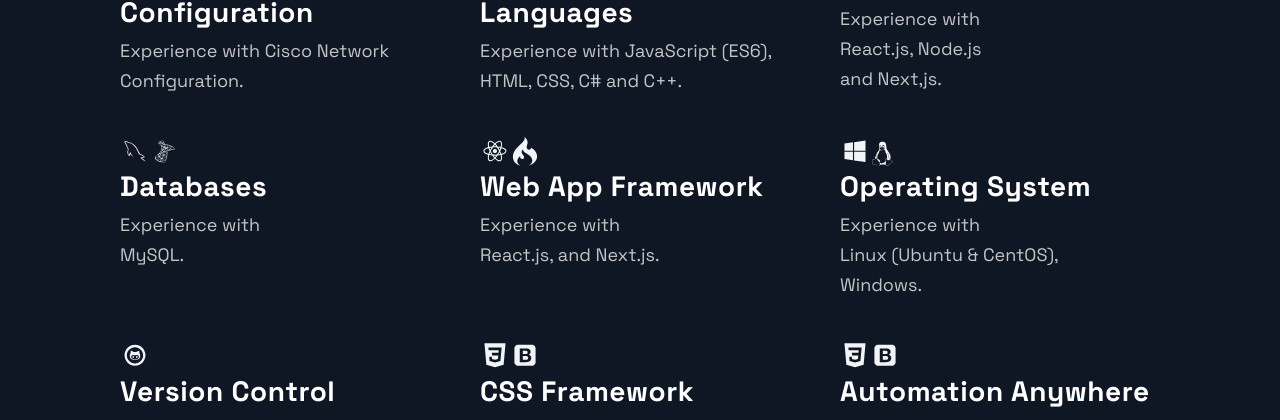
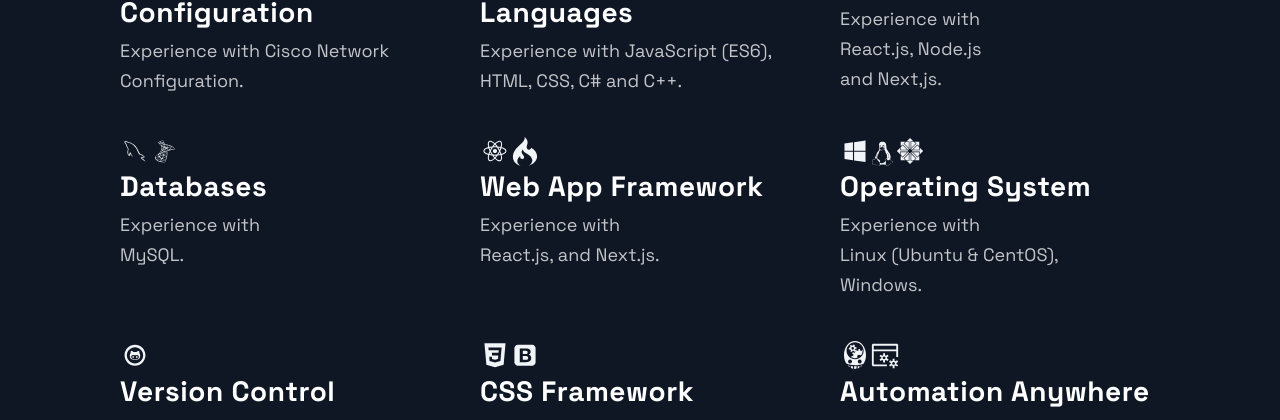
Before and after one commit to ilyshkmi/portfolio, a Next.js app: page / in a window 1280 px wide. Shown: the part 2139-2559 px from the top of the page. Built offline with nearby package versions, Linux system fonts and the light colour scheme.

Commit message:
Update Technologies.js
update new logo on technologies

```diff
--- a/src/components/Technologies/Technologies.js
+++ b/src/components/Technologies/Technologies.js
@@ -23,8 +23,13 @@
   DiWindows,
   DiZend,
 } from "react-icons/di";
+import {FaCentos} from "react-icons/fa"
 import { SiCisco } from "react-icons/si";
-import { GiServerRack } from "react-icons/gi";
+import { VscServerProcess } from "react-icons/vsc";
+import {
+  GiServerRack,
+  GiArtificialIntelligence,
+} from "react-icons/gi";
 import {
   Section,
   SectionDivider,
@@ -118,6 +123,7 @@
         <picture>
           <DiWindows size="3rem" />
           <DiLinux size="2.5rem" />
+          <FaCentos size="3rem" />
         </picture>
         <ListContainer>
           <ListTitle>Operating System</ListTitle>
@@ -153,13 +159,13 @@
       </ListItem>
       <ListItem>
         <picture>
-          <DiCss3 size="3rem" />
-          <DiBootstrap size="3rem" />
+          <GiArtificialIntelligence size="3rem" />
+          <VscServerProcess size="3rem" />
         </picture>
         <ListContainer>
           <ListTitle>Automation Anywhere</ListTitle>
           <ListParagraph>
-            Experience with Automation Anywhere<br />
+            Experience with Automation Anywhere.<br />
           </ListParagraph>
         </ListContainer>
       </ListItem>
```
